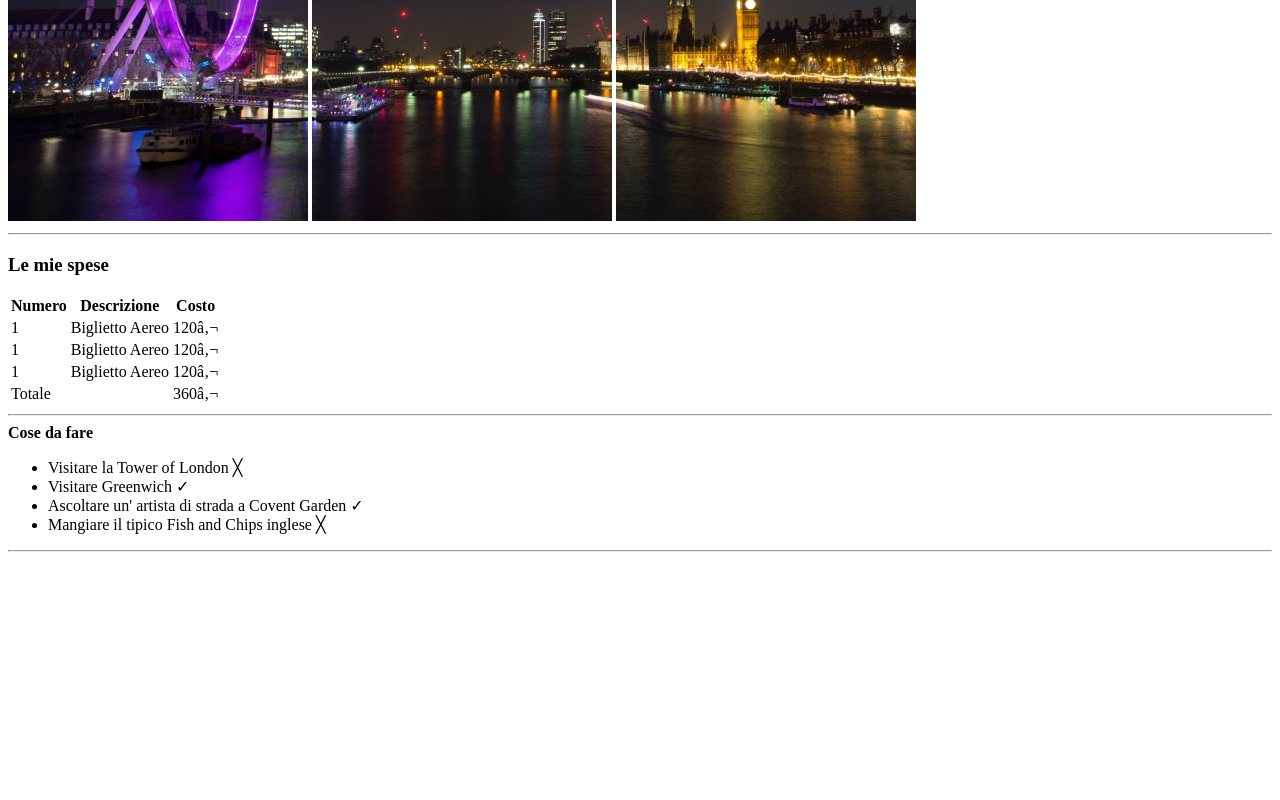
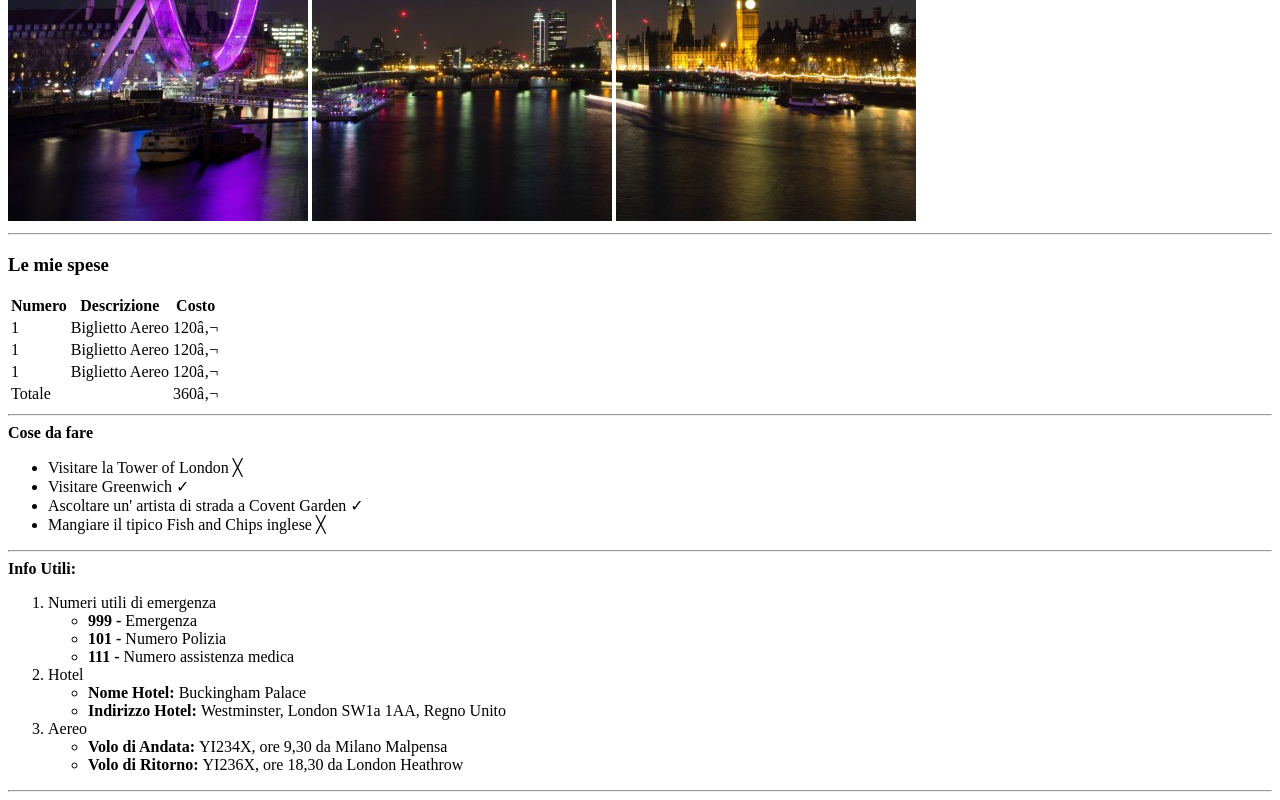
Before and after one commit to FraFra2/html-london-trip, a plain HTML site: page index.html in a window 1280 px wide. Shown: the part 459-1259 px from the top of the page. Before the commit the page ends 1019 px from the top, so only its background shows below. Drawn offline with Linux system fonts and the light colour scheme; files whose address does not match are found by name.

Commit message:
Creazione Div Info

```diff
--- a/index.html
+++ b/index.html
@@ -67,7 +67,49 @@
         </div>
         <!--Inizializzazione div con le info utili-->
         <div>
-
+            <strong>Info Utili:</strong>
+            <ol>
+                <!--Numeri di emergenza-->
+                <li>
+                    <span>Numeri utili di emergenza</span>
+                    <ul>
+                        <li>
+                            <strong>999 - </strong>Emergenza
+                        </li>
+                        <li>
+                            <strong>101 - </strong>Numero Polizia
+                        </li>
+                        <li>
+                            <strong>111 - </strong>Numero assistenza medica
+                        </li>
+                    </ul>
+                </li>
+                <!--Info Hotel-->
+                <li>
+                    <span>Hotel</span>
+                    <ul>
+                        <li>
+                            <strong>Nome Hotel: </strong>Buckingham Palace
+                        </li>
+                        <li>
+                            <strong>Indirizzo Hotel: </strong>Westminster, London SW1a 1AA, Regno Unito
+                        </li>
+                    </ul>
+                </li>
+                <!--Info Aereo-->
+                <li>
+                    <span>Aereo</span>
+                    <ul>
+                        <li>
+                            <strong>Volo di Andata: </strong>YI234X, ore 9,30 da Milano Malpensa
+                        </li>
+                        <li>
+                            <strong>Volo di Ritorno: </strong>YI236X, ore 18,30 da London Heathrow
+                        </li>
+                    </ul>
+                </li>
+            </ol>
+            <hr>
 
         </div>
     </main>
```
